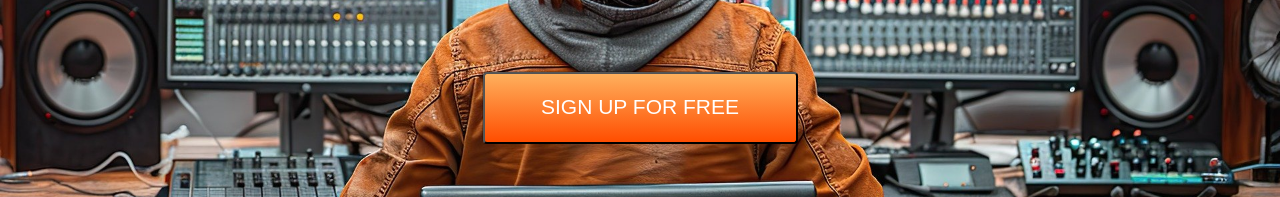
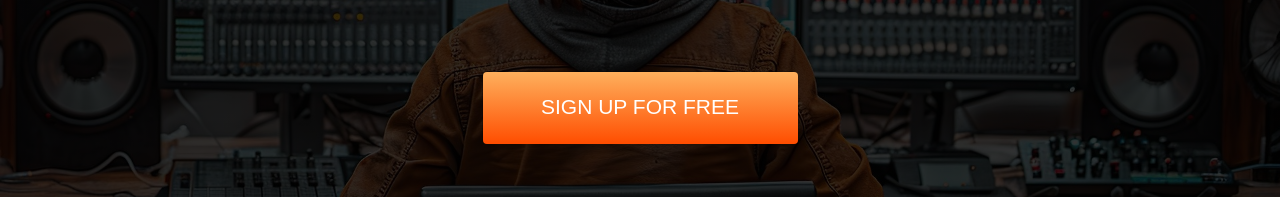
Before and after one commit to BookWorm-dev/Landing_own_radio, a plain HTML site: page index.html in a window 1280 px wide. Shown: the part 460-657 px from the top of the page. Drawn offline with Linux system fonts and the light colour scheme.

Commit message:
fied:linear-gradient section hero

```diff
--- a/css/style.css
+++ b/css/style.css
@@ -1,9 +1,3 @@
-* {
-    box-sizing: border-box;
-    margin: 0;
-    padding: 0;
-}
-
 .container {
     position: relative;
     max-width: 1440px;
@@ -11,7 +5,7 @@
 }
 
 .section--hero {
-    background-image: url(../imgs/hero_bg.jpg);
+    background-image: linear-gradient(rgba(0, 0, 0, 0.8), rgba(0, 0, 0, 0.8)), url(../imgs/hero_bg.jpg);
     background-position: center;
     background-size: cover;
     background-repeat: no-repeat;
@@ -358,7 +352,8 @@
 
 }
 
-.footer_item, span {
+.footer_item,
+span {
     font-size: 16px;
     font-weight: 300;
     line-height: 24px;
--- a/index.html
+++ b/index.html
@@ -5,8 +5,7 @@
     <meta charset="UTF-8">
     <meta name="viewport" content="width=device-width, initial-scale=1.0">
     <title>Document</title>
-    <!--     <link rel="stylesheet" href="./css/reset.css">
- -->
+    <link rel="stylesheet" href="./css/reset.css">
     <link rel="stylesheet" href="./css/style.css">
 
 </head>
```
